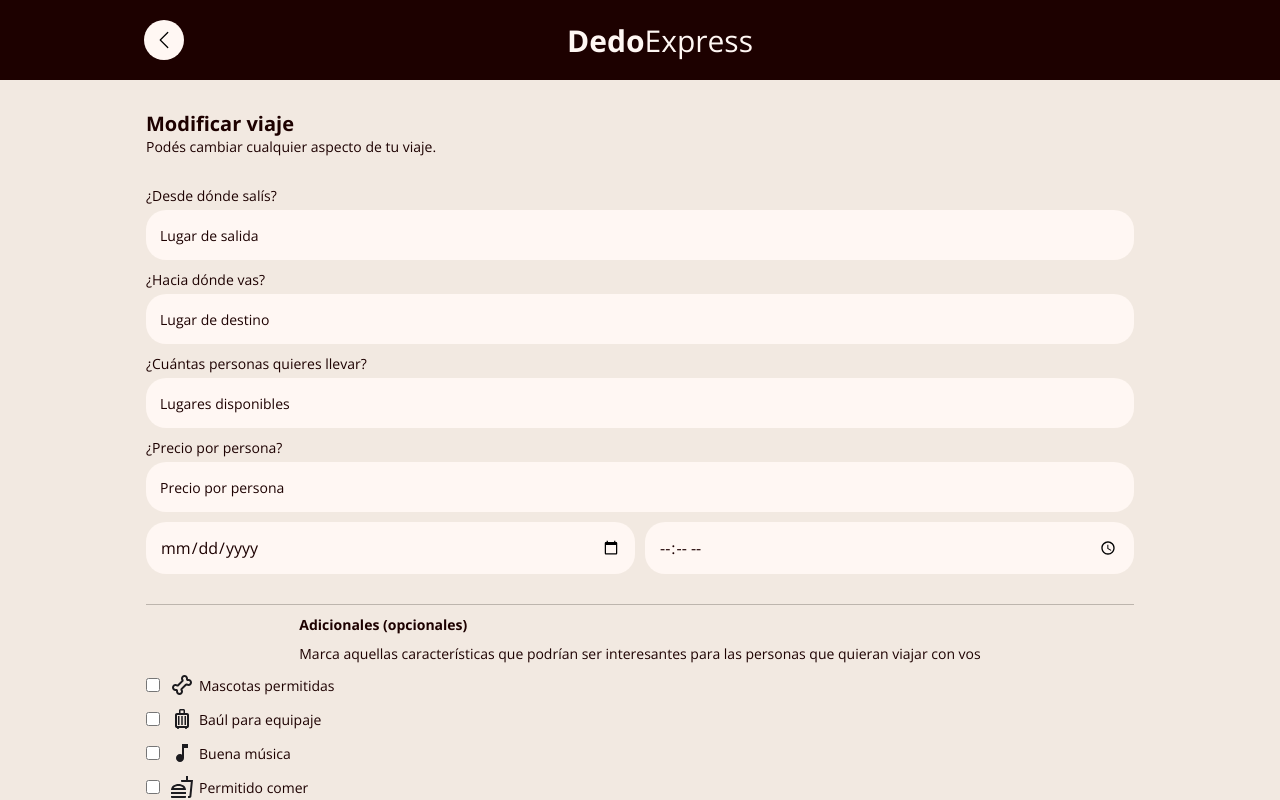
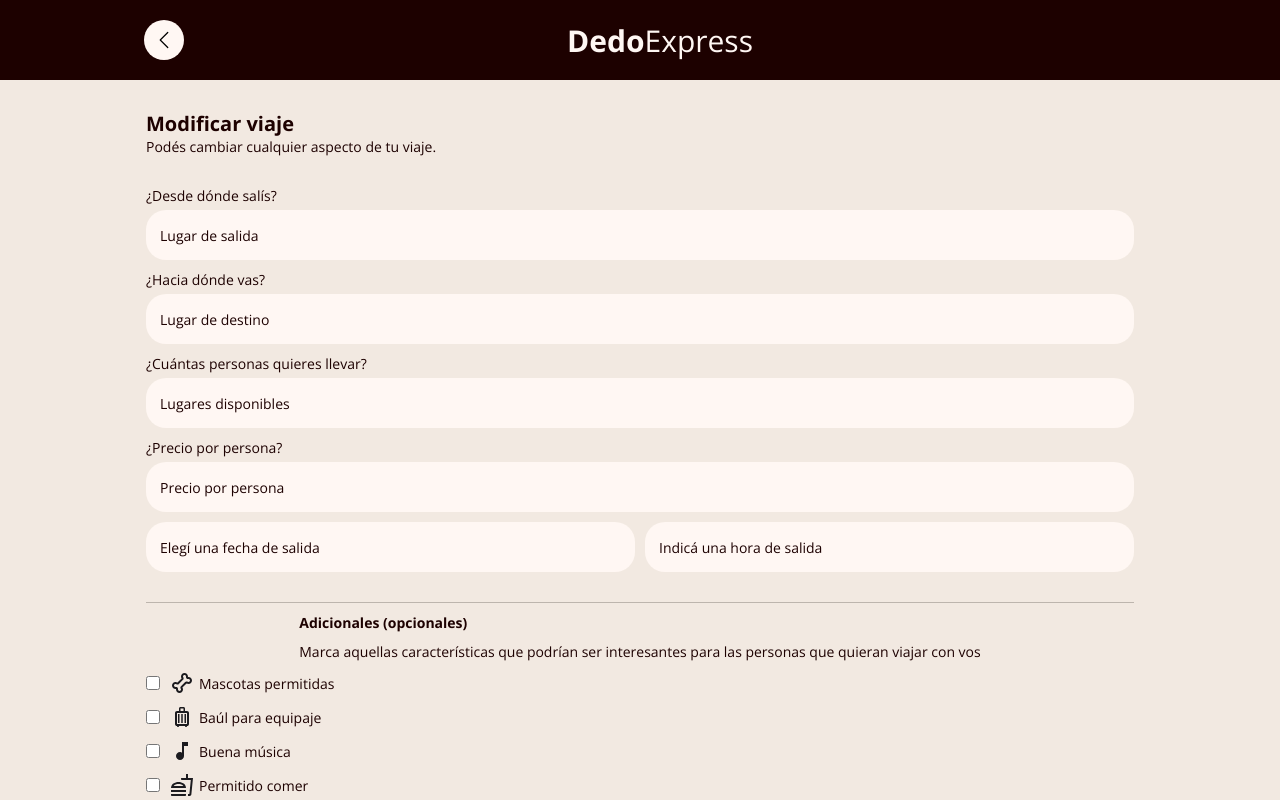
Before and after one commit to antoninosartori/dedoExpress, a React (Vite) app in the folder client/: page /#/updateTravel/1 in a window 1280 px wide. Shown: the top 800 px of the page. Built offline with nearby package versions, Linux system fonts and the light colour scheme; no server answers.

Commit message:
input type onblur

```diff
--- a/client/src/components/NavMenu.css
+++ b/client/src/components/NavMenu.css
@@ -7,7 +7,7 @@
    background-color: var(--mainColor);
    color: var(--secondaryColor);
    z-index: 100;
-   transition: transform .6s;
+   transition: transform .3s;
 }
 
 .header-navMenu nav {
--- a/client/src/hooks/useGetOneTravel.jsx
+++ b/client/src/hooks/useGetOneTravel.jsx
@@ -1,12 +1,12 @@
 import { useContext, useEffect, useState } from 'react'
 import { getOneTravelById } from '../services/travels'
-import { useParams } from 'react-router-dom';
+import { useNavigate, useParams } from 'react-router-dom';
 import { NotificationContext } from '../context/FloatinNotificationContext';
 
 export default function useGetOneTravel() {
    const [travel, setTravel] = useState([])
    const { setFloatinNotification, setIsLoading } = useContext(NotificationContext)
-
+   const navigate = useNavigate()
    const params = useParams();
    const { travelId } = params
 
--- a/client/src/pages/CreateTravelPage.jsx
+++ b/client/src/pages/CreateTravelPage.jsx
@@ -1,5 +1,5 @@
 import './CreateTravelPage.css'
-import { useContext, useEffect } from 'react'
+import { useContext, useEffect, useState } from 'react'
 import { useNavigate } from 'react-router-dom'
 import { useForm } from 'react-hook-form'
 import useCreateTravelForm from '../hooks/useCreateTravelForm'
@@ -24,6 +24,8 @@ export default function CreateTravelPage() {
    const { floatingNotification, isLoading } = useContext(NotificationContext)
    const navigate = useNavigate()
    const { register, handleSubmit, formState: { errors } } = useForm()
+   const [inputTypeDate, setInputTypeDate] = useState(false)
+   const [inputTypeTime, setInputTypeTime] = useState(false)
 
    useEffect(() => {
       window.scrollTo(0, 0)
@@ -108,14 +110,20 @@ export default function CreateTravelPage() {
                         {...register('Date', {
                            required: 'Completá la fecha de salida'
                         })}
-                        type="date" />
+                        type={inputTypeDate ? 'date' : 'text'}
+                        placeholder='Elegí una fecha de salida'
+                        onFocus={() => setInputTypeDate(true)}
+                        />
                      {errors.Date?.message && < ErrorMessage errorMessage={errors.Date?.message} />}
 
                      <input
                         {...register('time', {
                            required: 'Completá la hora de salida'
                         })}
-                        type="time" />
+                        placeholder='Indicá la hora de salida'
+                        type={inputTypeTime ? 'time' : 'text'}
+                        onFocus={() => setInputTypeTime(true)}
+                        />
                      {errors.time?.message && < ErrorMessage errorMessage={errors.time?.message} />}
                   </div>
 
--- a/client/src/pages/UpdateTravelPage.jsx
+++ b/client/src/pages/UpdateTravelPage.jsx
@@ -1,5 +1,5 @@
 import './UpdateTravelPage.css'
-import { useContext, useEffect } from 'react'
+import { useContext, useEffect, useState } from 'react'
 import useUpdateTravel from '../hooks/useUpdateTravel'
 import useGetOneTravel from '../hooks/useGetOneTravel'
 import { useForm } from 'react-hook-form'
@@ -25,6 +25,9 @@ export default function UpdateTravelPage() {
    const { travel } = useGetOneTravel()
    const { handleSumbitUpdateTravel } = useUpdateTravel()
    const navigate = useNavigate()
+   const [inputTypeDate, setInputTypeDate] = useState(false)
+   const [inputTypeTime, setInputTypeTime] = useState(false)
+
    useEffect(() => {
       window.scrollTo(0, 0)
    }, [])
@@ -116,28 +119,25 @@ export default function UpdateTravelPage() {
                         </div>
                         {errors.price?.message && < ErrorMessage errorMessage={errors.price?.message} />}
 
-                        {/* <div className="formGroup">
-                     <label htmlFor="dateTime">¿Fecha y hora de salida?</label>
-                     <input
-                        {...register('dateTime', {
-                           required: 'Por favor, confirma la fecha y hora de salida',
-                           validate: value => validateDate(value) || 'Ingresa una fecha futura'
-                        })}
-                        type="datetime-local" placeholder='Fecha y hora de salida' />
-                  </div> */}
                         <div className="formGroup">
                            <input
                               {...register('Date', {
                                  required: 'Completá la fecha de salida'
                               })}
-                              type="date" />
+                              type={inputTypeDate ? 'date': 'text'}
+                              onFocus={() => setInputTypeDate(true)}
+                              placeholder='Elegí una fecha de salida'
+                              />
                            {errors.Date?.message && < ErrorMessage errorMessage={errors.Date?.message} />}
 
                            <input
                               {...register('time', {
                                  required: 'Completá la hora de salida'
                               })}
-                              type="time" />
+                              type={inputTypeTime ? 'time' : 'text'}
+                              onFocus={() => setInputTypeTime(true)}
+                              placeholder='Indicá una hora de salida'
+                              />
                            {errors.time?.message && < ErrorMessage errorMessage={errors.time?.message} />}
                         </div>
                      </div>
--- a/client/src/pages/UserDetailsPage.jsx
+++ b/client/src/pages/UserDetailsPage.jsx
@@ -32,8 +32,6 @@ export default function UserDetailsPage() {
       setValue('email', account.email)
       setValue('cellphone', account.cellphone)
    }, [account])
-
-   console.log({account})
 
    return (
       <>
```
Also changed, not shown: client/src/pages/TravelDetailsPage.jsx (+5 -4 lines).
